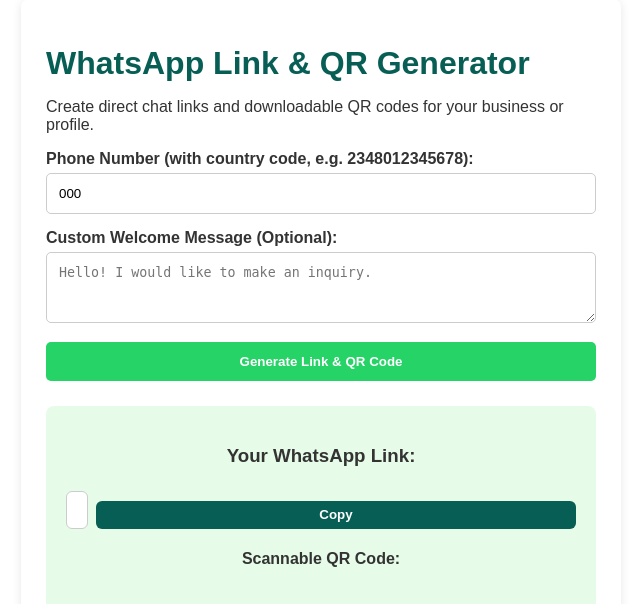
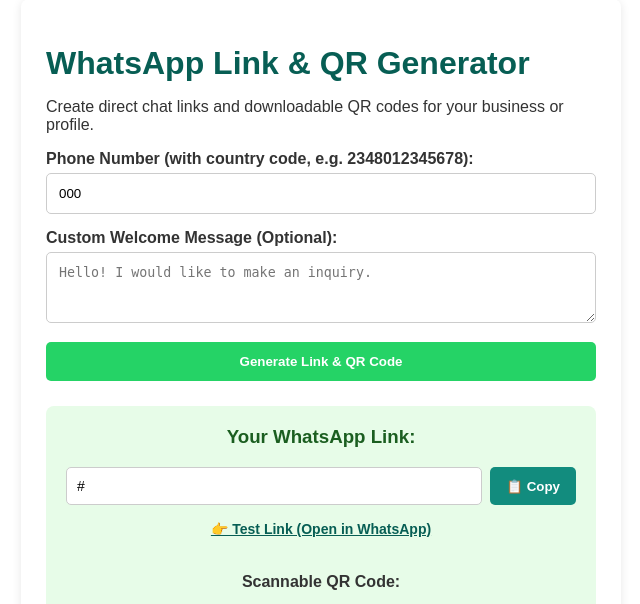
Before and after one commit to A-SODIQY/text-toolkit, a Flask app: template templates/whatsapp.html in a window 1280 px wide. Shown: the part 64-668 px from the top of the page, without its empty margins (319-959 px from the left). Run offline with Flask 3, Linux system fonts and the light colour scheme; the template is opened without the code that fills it: most values are stand-ins (such as "Sample title", 1, 10 or a date in 2020).

Commit message:
Update whatsapp layout and download button styles

```diff
--- a/templates/whatsapp.html
+++ b/templates/whatsapp.html
@@ -66,19 +66,30 @@
 
         {% if wa_link %}
         <div class="result">
-            <h3>Your WhatsApp Link:</h3>
-            <div style="display: flex; gap: 8px; margin: 15px 0;">
-    <input type="text" value="{{ wa_link }}" id="waLink" readonly style="flex: 1; padding: 10px; border: 1px solid #ccc; border-radius: 6px; font-size: 14px;">
-    <button type="button" onclick="copyLink()" style="background-color: #075e54; color: white; border: none; border-radius: 6px; padding: 0 16px; cursor: pointer; font-weight: bold;">Copy</button>
+            <h3 style="margin-top: 0; color: #1b5e20;">Your WhatsApp Link:</h3>
+
+<!-- Read-only link display input -->
+<div style="display: flex; gap: 8px; margin: 15px 0;">
+    <input type="text" id="waUrlInput" value="{{ whatsapp_url }}" readonly style="flex: 1; padding: 10px; border: 1px solid #ccc; border-radius: 5px; font-size: 14px; background: #fff; margin-top: 0;">
+    <button type="button" onclick="copyLink()" id="copyBtn" style="width: auto; padding: 10px 16px; margin-top: 0; background: #128c7e; white-space: nowrap;">
+        📋 Copy
+    </button>
 </div>
+
+<!-- Direct Open / Test Link Button -->
+<a href="{{ whatsapp_url }}" target="_blank" style="display: inline-block; margin-bottom: 15px; color: #075e54; font-weight: bold; font-size: 14px; text-decoration: underline;">
+    👉 Test Link (Open in WhatsApp)
+</a>
 
 <script>
 function copyLink() {
-    var copyText = document.getElementById("waLink");
-    copyText.select();
-    copyText.setSelectionRange(0, 99999); /* For mobile devices */
-    navigator.clipboard.writeText(copyText.value);
-    alert("WhatsApp link copied!");
+    const input = document.getElementById('waUrlInput');
+    input.select();
+    navigator.clipboard.writeText(input.value);
+
+    const btn = document.getElementById('copyBtn');
+    btn.innerText = '✅ Copied!';
+    setTimeout(() => { btn.innerText = '📋 Copy'; }, 2000);
 }
 </script>
 
```
